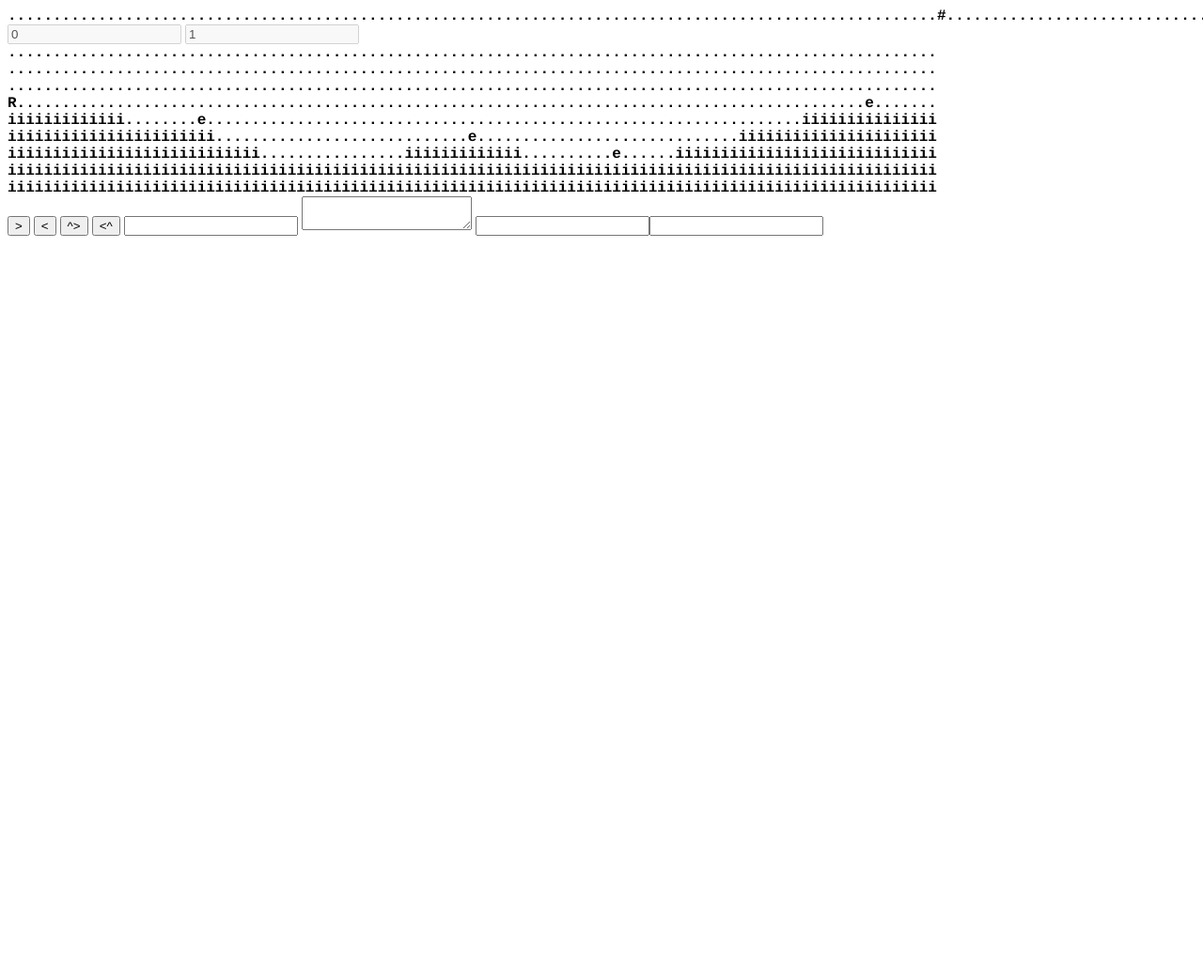
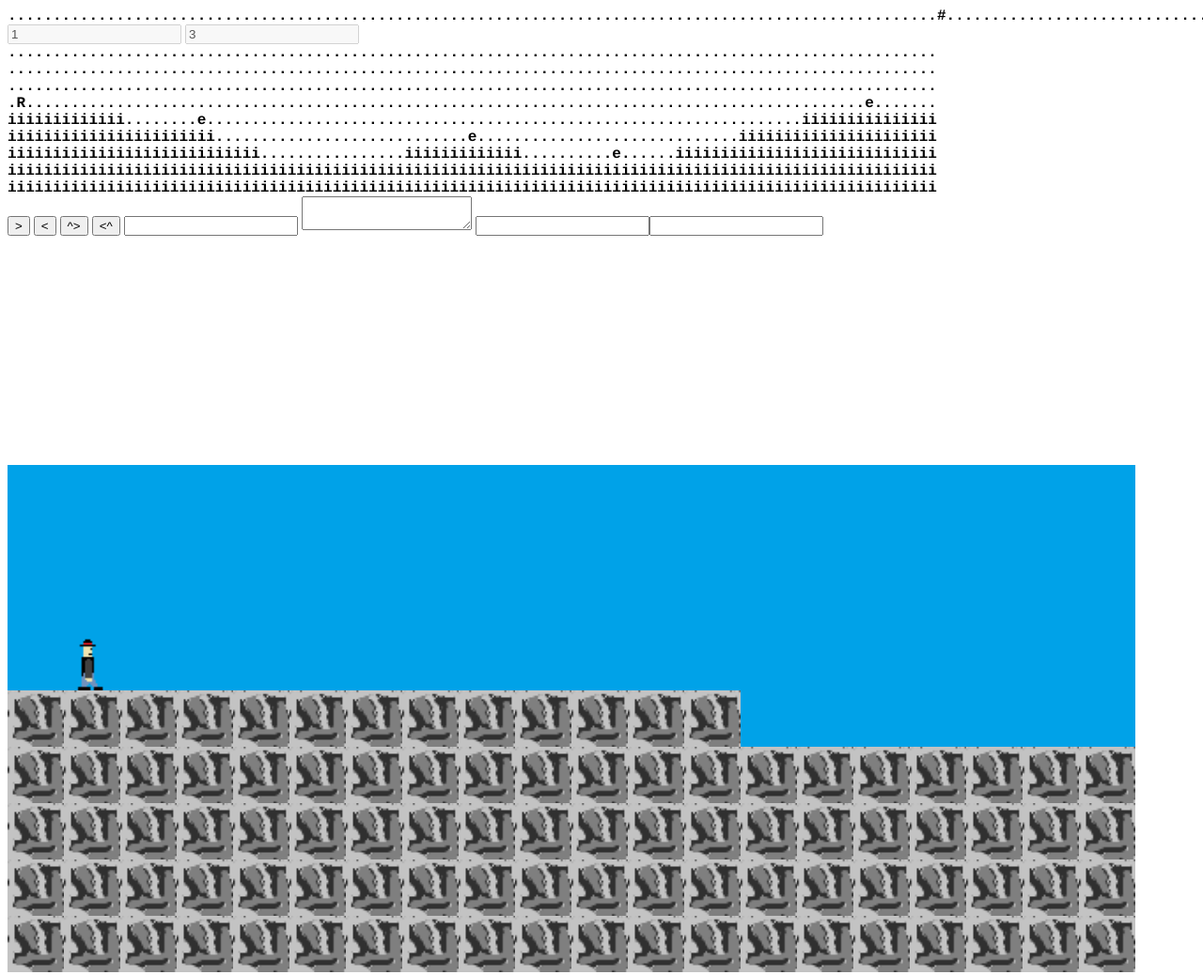
Before and after one commit to gametest5352sf21/gametest5352sf21.github.io, a plain HTML site: page index.html in a window 1280 px wide. Shown: the top 1038 px of the page at 94% size. Before the commit the page ends 800 px from the top, so only its background shows below. Drawn offline with Linux system fonts and the light colour scheme.

Commit message:
Update index.html

```diff
--- a/index.html
+++ b/index.html
@@ -8,9 +8,9 @@ img {margin-top:-5px;}
 </style>
 </head>
 <body>
-<div style="font-family:Courier;font-weight:bold;" id="game">.......................................................................................................#.......................................................................................................#.......................................................................................................#R..............................................................................................e.......#iiiiiiiiiiiii........e..................................................................iiiiiiiiiiiiiii#iiiiiiiiiiiiiiiiiiiiiii............................e.............................iiiiiiiiiiiiiiiiiiiiii#iiiiiiiiiiiiiiiiiiiiiiiiiiii................iiiiiiiiiiiii..........e......iiiiiiiiiiiiiiiiiiiiiiiiiiiii#iiiiiiiiiiiiiiiiiiiiiiiiiiiiiiiiiiiiiiiiiiiiiiiiiiiiiiiiiiiiiiiiiiiiiiiiiiiiiiiiiiiiiiiiiiiiiiiiiiiiiii#iiiiiiiiiiiiiiiiiiiiiiiiiiiiiiiiiiiiiiiiiiiiiiiiiiiiiiiiiiiiiiiiiiiiiiiiiiiiiiiiiiiiiiiiiiiiiiiiiiiiiii#</div>
-<input id="x" type="number" disabled value="0">
-<input id="y" type="number" disabled value="1">
+<div style="font-family:Courier;font-weight:bold;" id="game">.......................................................................................................#.......................................................................................................#.......................................................................................................#.R.............................................................................................e.......#iiiiiiiiiiiii........e..................................................................iiiiiiiiiiiiiii#iiiiiiiiiiiiiiiiiiiiiii............................e.............................iiiiiiiiiiiiiiiiiiiiii#iiiiiiiiiiiiiiiiiiiiiiiiiiii................iiiiiiiiiiiii..........e......iiiiiiiiiiiiiiiiiiiiiiiiiiiii#iiiiiiiiiiiiiiiiiiiiiiiiiiiiiiiiiiiiiiiiiiiiiiiiiiiiiiiiiiiiiiiiiiiiiiiiiiiiiiiiiiiiiiiiiiiiiiiiiiiiiii#iiiiiiiiiiiiiiiiiiiiiiiiiiiiiiiiiiiiiiiiiiiiiiiiiiiiiiiiiiiiiiiiiiiiiiiiiiiiiiiiiiiiiiiiiiiiiiiiiiiiiii#</div>
+<input id="x" type="number" disabled value="1">
+<input id="y" type="number" disabled value="3">
 <div id="gameV" style="font-family:Courier;font-weight:bold;"></div>
 <button onclick='moveRight();moveDown();moveDown();moveDown();'>></button>
 <button onclick='moveLeft();moveDown();moveDown();moveDown();'><</button>
@@ -36,6 +36,8 @@ iiiiiiiiiiiiiiiiiiiiiiiiiiiiiiiiiiiiiiiiiiiiiiiiiiiiiiiiiiiiiiiiiiiiiiiiiiiiiiii
 iiiiiiiiiiiiiiiiiiiiiiiiiiiiiiiiiiiiiiiiiiiiiiiiiiiiiiiiiiiiiiiiiiiiiiiiiiiiiiiiiiiiiiiiiiiiiiiiiiiiiii#
 
 */
+
+tempChunk(0,20)
 
 function player(inp) {
 var c = document.getElementById("controlCounter")
```
